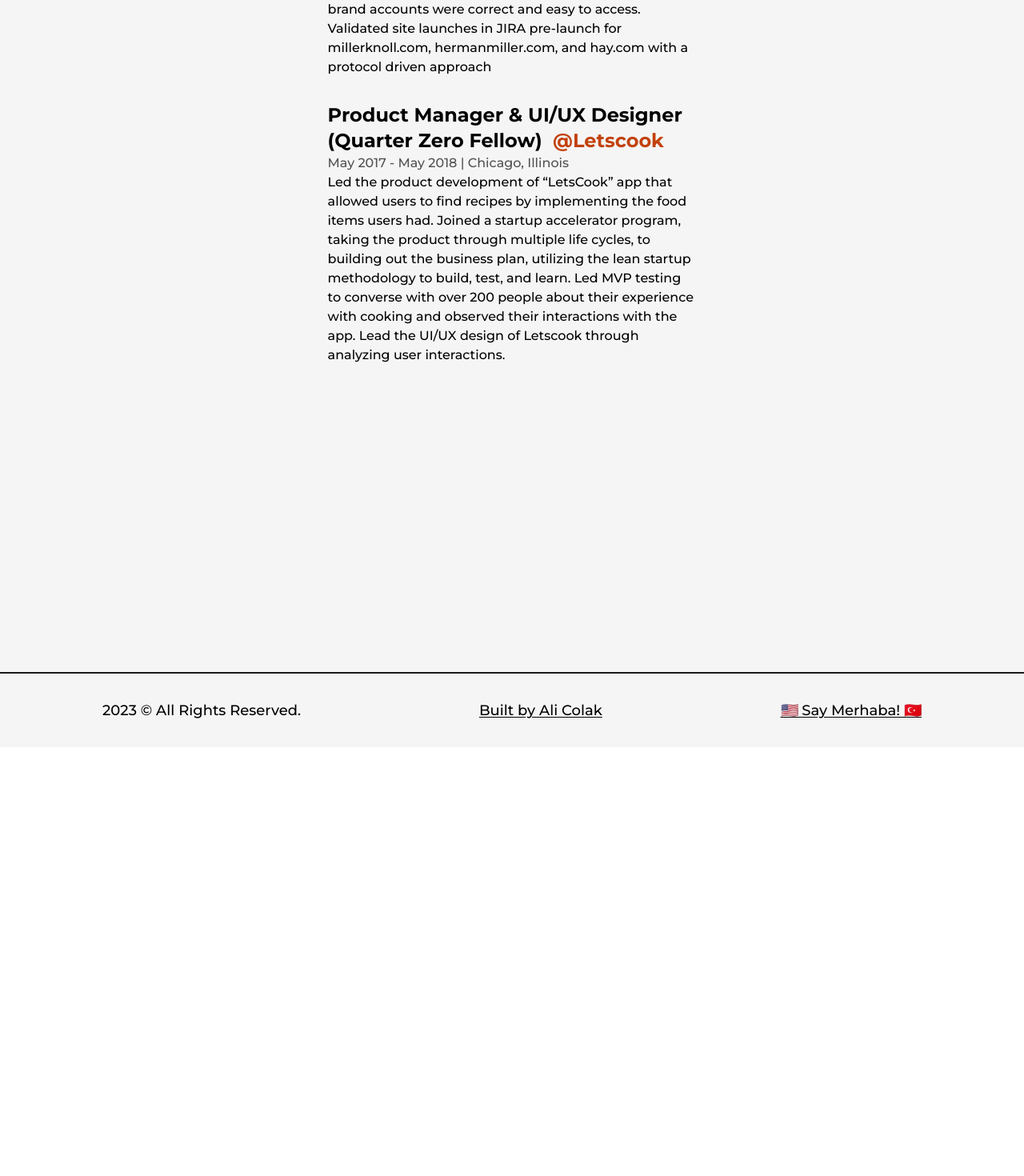
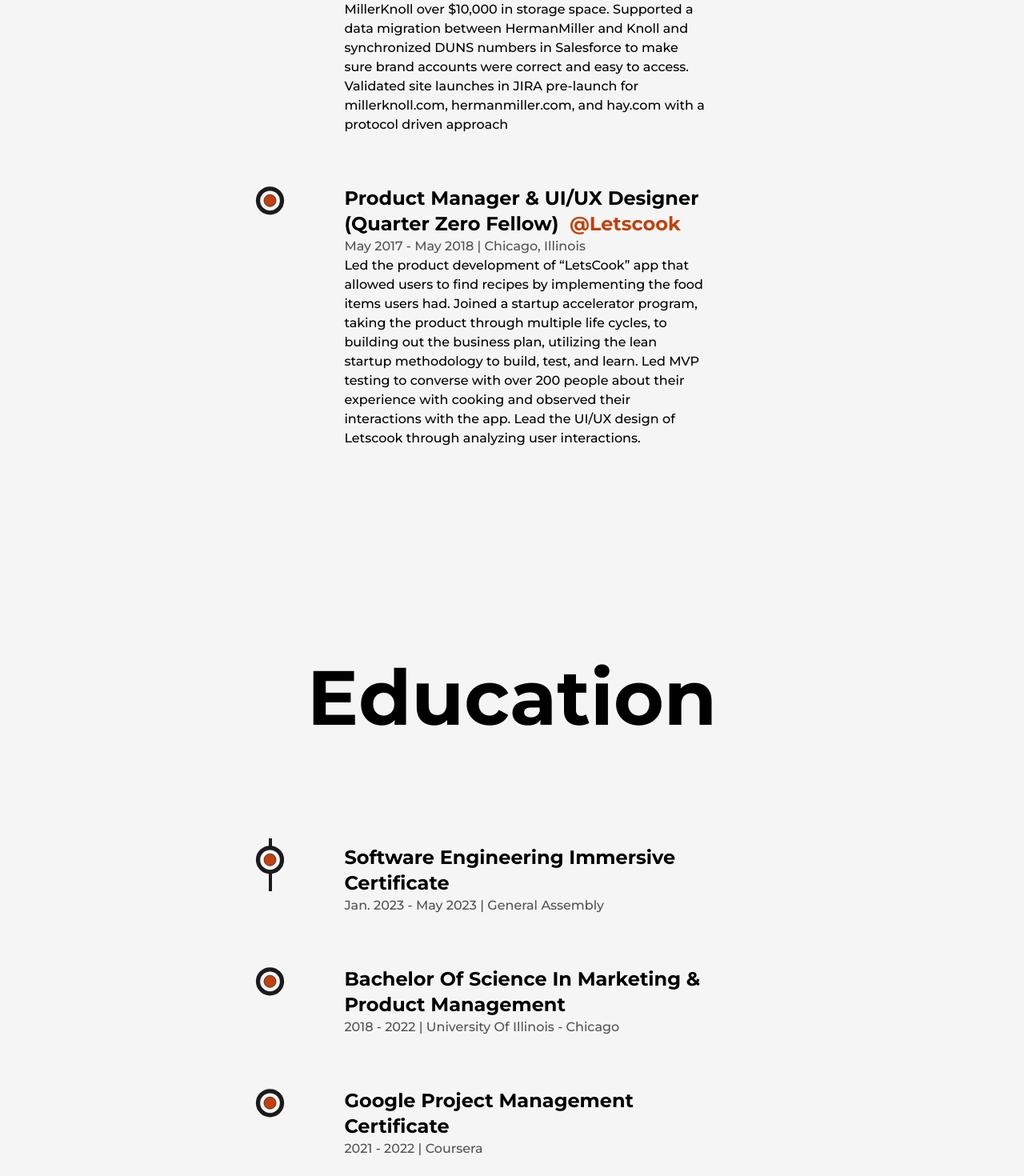
Before and after one commit to imalicolak/alicolak-portfolio1, a Next.js app: page /about in a window 1280 px wide. Shown: the part 3340-4810 px from the top of the page at 80% size. Before the commit the page ends 4274 px from the top, so only its background shows below. Built offline with nearby package versions, Linux system fonts and the light colour scheme.

Commit message:
About page complete

```diff
--- /dev/null
+++ b/src/components/Education.jsx
@@ -0,0 +1,70 @@
+import React, { useRef } from "react";
+import { motion, useScroll } from "framer-motion";
+import LiIcon from "./LiIcon";
+
+const Details = ({ type, time, place, info }) => {
+  const ref = useRef(null);
+
+  return (
+    <li
+      ref={ref}
+      className="my-8 first:mt-0 last:mb-0 w-[60%] mx-auto flex flex-col items-center justify-between"
+    >
+      <LiIcon reference={ref} />
+      <motion.div
+        initial={{ y: 50 }}
+        whileInView={{ y: 0 }}
+        transition={{ duration: 0.5, type: "spring" }}
+      >
+        <h3 className="capitalize font-bold text-2xl">{type}</h3>
+        <span className="capitalize font-medium text-dark/75">
+          {time} | {place}
+        </span>
+        <p className="font-medium w-full"> {info} </p>
+      </motion.div>
+    </li>
+  );
+};
+
+const Education = () => {
+  const ref = useRef(null);
+  const { scrollYProgress } = useScroll({
+    target: ref,
+    offset: ["start end", "center start"],
+  });
+
+  return (
+    <div className="my-64">
+      <h2 className="font-bold text-8xl mb-32 text-center w-full">Education</h2>
+      <div ref={ref} className=" p-2 w-[75%] mx-auto relative">
+        <motion.div
+          style={{ scaleY: scrollYProgress }}
+          className="absolute left-20 top-0 w-[4px] h-full bg-dark origin-top"
+        />
+        <ul className="w-full flex flex-col items-start justify-between ml-4">
+          <Details
+            type="Software Engineering Immersive Certificate"
+            time="Jan. 2023 - May 2023"
+            place="General Assembly"
+            info=""
+          />
+
+          <Details
+            type="Bachelor of Science in Marketing & Product Management"
+            time="2018 - 2022"
+            place="University of Illinois - Chicago"
+            info=""
+          />
+          <Details
+            type="Google Project Management Certificate"
+            time="2021 - 2022"
+            place="Coursera"
+            info=""
+          />
+        </ul>
+      </div>
+    </div>
+  );
+};
+
+export default Education;
--- a/src/components/Experience.jsx
+++ b/src/components/Experience.jsx
@@ -1,9 +1,21 @@
-import React from "react";
+import React, { useRef } from "react";
+import { motion, useScroll } from "framer-motion";
+import LiIcon from "./LiIcon";
 
 const Details = ({ position, company, companyLink, time, address, work }) => {
+  const ref = useRef(null);
+
   return (
-    <li className="my-8 first:mt-0 last:mb-0 w-[60%] mx-auto flex flex-col items-center justify-between">
-      <div>
+    <li
+      ref={ref}
+      className="my-8 first:mt-0 last:mb-0 w-[60%] mx-auto flex flex-col items-center justify-between"
+    >
+      <LiIcon reference={ref} />
+      <motion.div
+        initial={{ y: 50 }}
+        whileInView={{ y: 0 }}
+        transition={{ duration: 0.5, type: "spring" }}
+      >
         <h3 className="capitalize font-bold text-2xl">
           {position}&nbsp;{" "}
           <a
@@ -19,20 +31,29 @@ const Details = ({ position, company, companyLink, time, address, work }) => {
           {time} | {address}
         </span>
         <p className="font-medium w-full"> {work} </p>
-      </div>
+      </motion.div>
     </li>
   );
 };
 
 const Experience = () => {
+  const ref = useRef(null);
+  const { scrollYProgress } = useScroll({
+    target: ref,
+    offset: ["start end", "center start"],
+  });
+
   return (
     <div className="my-64">
       <h2 className="font-bold text-8xl mb-32 text-center w-full">
-        {" "}
         Experience
       </h2>
-      <div className="w-[75%] mx-auto relative">
-        <ul>
+      <div ref={ref} className=" p-2 w-[75%] mx-auto relative">
+        <motion.div
+          style={{ scaleY: scrollYProgress }}
+          className="absolute left-20 top-0 w-[4px] h-full bg-dark origin-top"
+        />
+        <ul className="w-full flex flex-col items-start justify-between ml-4">
           <Details
             position="Frontend Developer - Contract"
             company="Techmade"
--- /dev/null
+++ b/src/components/LiIcon.jsx
@@ -0,0 +1,32 @@
+import { motion, useScroll } from "framer-motion";
+import React, { useRef } from "react";
+
+const LiIcon = ({ reference }) => {
+  const ref = useRef(null);
+  const { scrollYProgress } = useScroll({
+    target: reference,
+    offset: ["center end", "center center"],
+  });
+  return (
+    <figure className="absolute left-11 stroke-dark">
+      <svg className="-rotate-90" width="75" height="75" viewBox="0 0 100 100">
+        <circle
+          cx="75"
+          cy="50"
+          r="20"
+          className=" fill-none stroke-1 stroke-orange-700"
+        />
+        <motion.circle
+          cx="75"
+          cy="50"
+          r="20"
+          className="  stroke-[7px] fill-light"
+          style={{ pathLength: scrollYProgress }}
+        />
+        <circle cx="75" cy="50" r="10" className="fill-orange-700" />
+      </svg>
+    </figure>
+  );
+};
+
+export default LiIcon;
--- a/src/pages/about.jsx
+++ b/src/pages/about.jsx
@@ -14,6 +14,7 @@ import {
 import aliMusic from "../../public/images/instagram/aliMusic.jpg";
 import Skills from "@/components/Skills";
 import Experience from "@/components/Experience";
+import Education from "@/components/Education";
 
 //COMPONENT FOR NUMBER
 
@@ -119,6 +120,7 @@ const about = () => {
           </div>
           <Skills />
           <Experience />
+          <Education />
         </Layout>
       </main>
     </>
--- a/src/pages/projects.jsx
+++ b/src/pages/projects.jsx
@@ -1,7 +1,84 @@
 import React from "react";
+import AnimatedText from "@/components/AnimatedText";
+import Layout from "@/components/Layout";
 
+import Head from "next/head";
+import Link from "next/link";
+import Image from "next/image";
+import { GithubIcon } from "@/components/Icons/";
+import jam from "../../public/images/projects/jam-login.png";
+
+const FeaturedProject = ({
+  type,
+  title,
+  summary,
+  img,
+  link,
+  github,
+  languages,
+}) => {
+  return (
+    <article className="w-full flex items-center justify-between rounded-2xl border border-solid border-dark bg-light shadow-2xl">
+      <Link href={link} target="_blank">
+        <Image src={img} alt={title} className="w-full h-auto" />
+      </Link>
+      <div>
+        <span>{type}</span>
+        <Link href={link} target="_blank">
+          <h2> {title} </h2>
+        </Link>
+        <p> {summary} </p>
+        <p> {languages} </p>
+
+        <Link href={github} target="_blank">
+          {" "}
+          <GithubIcon />{" "}
+        </Link>
+        <Link href={link} target="_blank">
+          {" "}
+          Visit Project
+        </Link>
+      </div>
+    </article>
+  );
+};
 const projects = () => {
-  return <div>projects</div>;
+  return (
+    <>
+      <Head>
+        <title> Projects </title>
+        <meta
+          name="description"
+          content="Ali Colak is a singer/songwriter & software engineer based out of Chicago Illinois. He holds a bachelors of science in Marketing & Product Management. He wants to change the world, one song, one project at a time"
+        />
+      </Head>
+      <main className="w-full mb-24 flex flex-col items-center justify-center">
+        <Layout className="pt-16">
+          <AnimatedText text="Rome wasn't built in a day" />
+
+          <div className="grid grid-cols-12 gap-24">
+            <div className="col-span-12">
+              <FeaturedProject
+                type="Featured Project"
+                title="Jam - Chat"
+                img={jam}
+                summary="Developed a chat app using ReactJS, NodeJS, ExpressJS, MongoDB, created a user registration and login system, and utilized
+web sockets to include real-time chatting and user creation"
+                languages="ReactJS, NodeJS, ExpressJS, MongoDB, Socket.io, JavaScript, HTML, CSS"
+                link="https://github.com/imalicolak/Jam"
+                github="/"
+              />
+            </div>
+            <div className="col-span-6">Project 1</div>
+            <div className="col-span-6">Project 2</div>
+            <div className="col-span-12">Other</div>
+            <div className="col-span-6">Project 3</div>
+            <div className="col-span-6">Project 4</div>
+          </div>
+        </Layout>
+      </main>
+    </>
+  );
 };
 
 export default projects;
```
Also changed, not shown: public/images/projects/jam-login.png (added).
